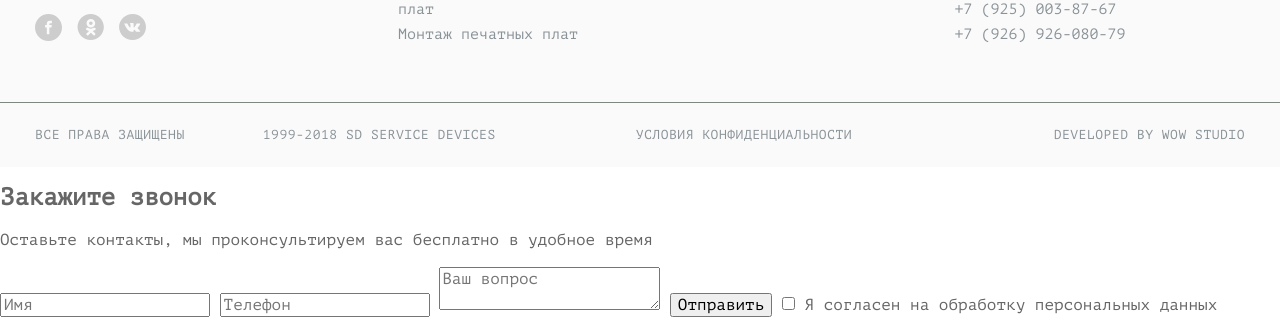
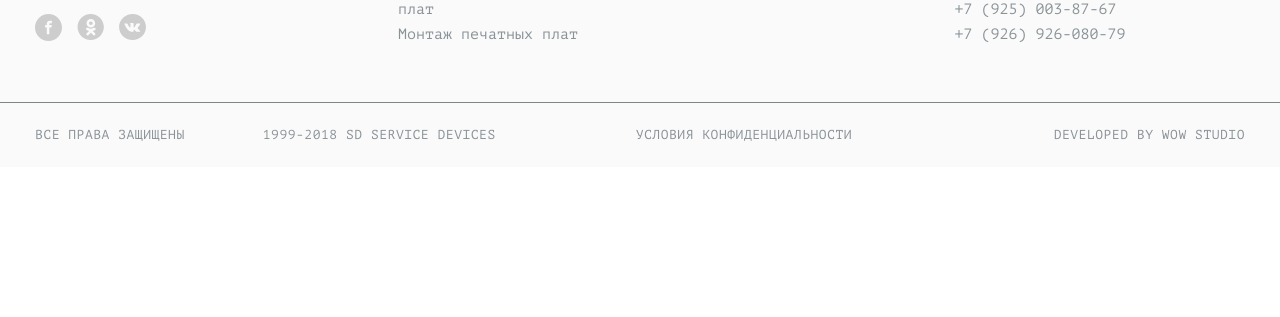
Before and after one commit to MyAlexEducation/device-accelerator, a website: page source/index.html in a window 1280 px wide. Shown: the part 3931-4248 px from the top of the page. After the commit the page ends 4098 px from the top, so only its background shows below. Drawn offline with nearby package versions, Linux system fonts and the light colour scheme; files that its build step writes are made by us from their sources.

Commit message:
правки хедера

```diff
--- a/source/index.html
+++ b/source/index.html
@@ -17,8 +17,8 @@
         <span class="logo__addition">умные технологии</span>
       </p>
     </a>
-    <a href="mailto:mail@mail.mail" class="page-header__link page-header__link--mail">info@sd.ru</a>
-    <a href="#" class="page-header__link page-header__link--phone">+7 (495) 000 52 52</a>
+    <a href="mailto:info@sd.ru" class="page-header__link page-header__link--mail">info@sd.ru</a>
+    <a href="tel:+74950005252" class="page-header__link page-header__link--phone">+7 (495) 000 52 52</a>
     <a class="page-header__link page-header__link--button button">Заказать звонок</a>
     <section class="lid page-header__lid">
       <h2 class="lid__title">Печатные платы</h2>
@@ -226,19 +226,20 @@
     </div>
   </section>
 </footer>
+<div class="overlay"></div>
 <section class="modal-feedback">
-  <h2>Закажите звонок</h2>
-  <p>Оставьте контакты, мы проконсультируем вас бесплатно в удобное время</p>
-  <form method="post" action="#">
-    <input type="text" placeholder="Имя" id="modal-feedback-name">
+  <h2 class="modal-feedback__title">Закажите звонок</h2>
+  <p class="modal-feedback__text">Оставьте контакты, мы проконсультируем вас бесплатно в удобное время</p>
+  <form class="modal-feedback__form" method="post" action="#">
+    <input class="modal-feedback__input" type="text" placeholder="Имя" id="modal-feedback-name">
     <label for="modal-feedback-name" class="visually-hidden">Ваше имя</label>
-    <input type="text" placeholder="Телефон" id="modal-feedback-phone">
+    <input class="modal-feedback__input" type="text" placeholder="Телефон" id="modal-feedback-phone">
     <label for="modal-feedback-phone" class="visually-hidden">Ваш телефон</label>
-    <textarea id="modal-feedback-question" placeholder="Ваш вопрос"></textarea>
+    <textarea class="modal-feedback__input modal-feedback__input--textarea" id="modal-feedback-question" placeholder="Ваш вопрос"></textarea>
     <label for="modal-feedback-question" class="visually-hidden">Задайте ваш вопрос</label>
-    <button type="submit">Отправить</button>
-    <input type="checkbox" id="modal-feedback-processing-consent" name="consent">
-    <label for="modal-feedback-processing-consent">Я согласен на обработку персональных данных</label>
+    <button class="modal-feedback__input modal-feedback__input--button button" type="submit">Отправить</button>
+    <input class="visually-hidden modal-feedback__checkbox" type="checkbox" id="modal-feedback-processing-consent" name="consent">
+    <label class="modal-feedback__label modal-feedback__label--checkbox" for="modal-feedback-processing-consent">Я согласен на обработку персональных данных</label>
   </form>
 </section>
 </body>
--- /dev/null
+++ b/source/sass/blocks/modal-feedback.scss
@@ -0,0 +1,7 @@
+.overlay {
+  display: none;
+}
+
+.modal-feedback {
+  display: none;
+}
--- a/source/sass/style.scss
+++ b/source/sass/style.scss
@@ -23,3 +23,5 @@
 @import "blocks/cite-nav.scss";
 @import "blocks/contacts-office.scss";
 @import "blocks/copyright.scss";
+//popup
+@import "blocks/modal-feedback.scss";
```
Also changed, not shown: build/css/style.min.css, build/index.html, 1 other file.
